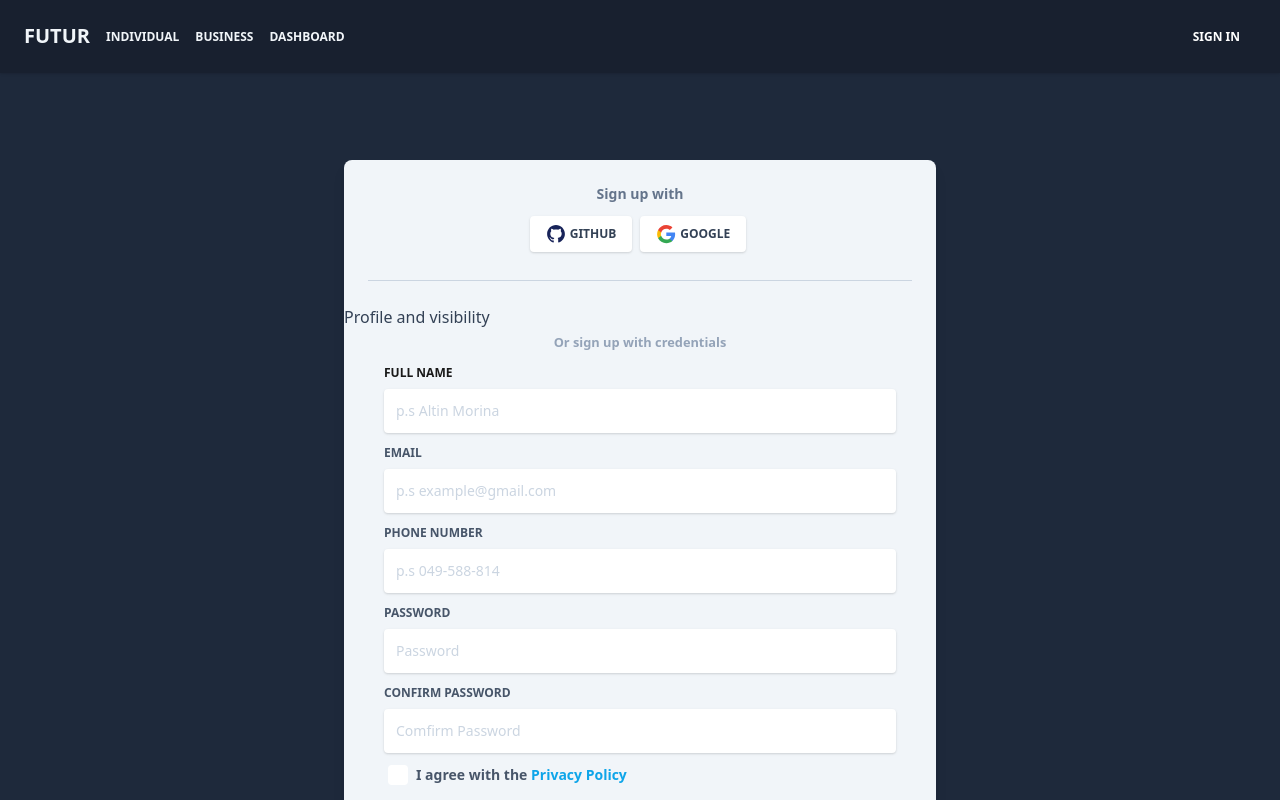
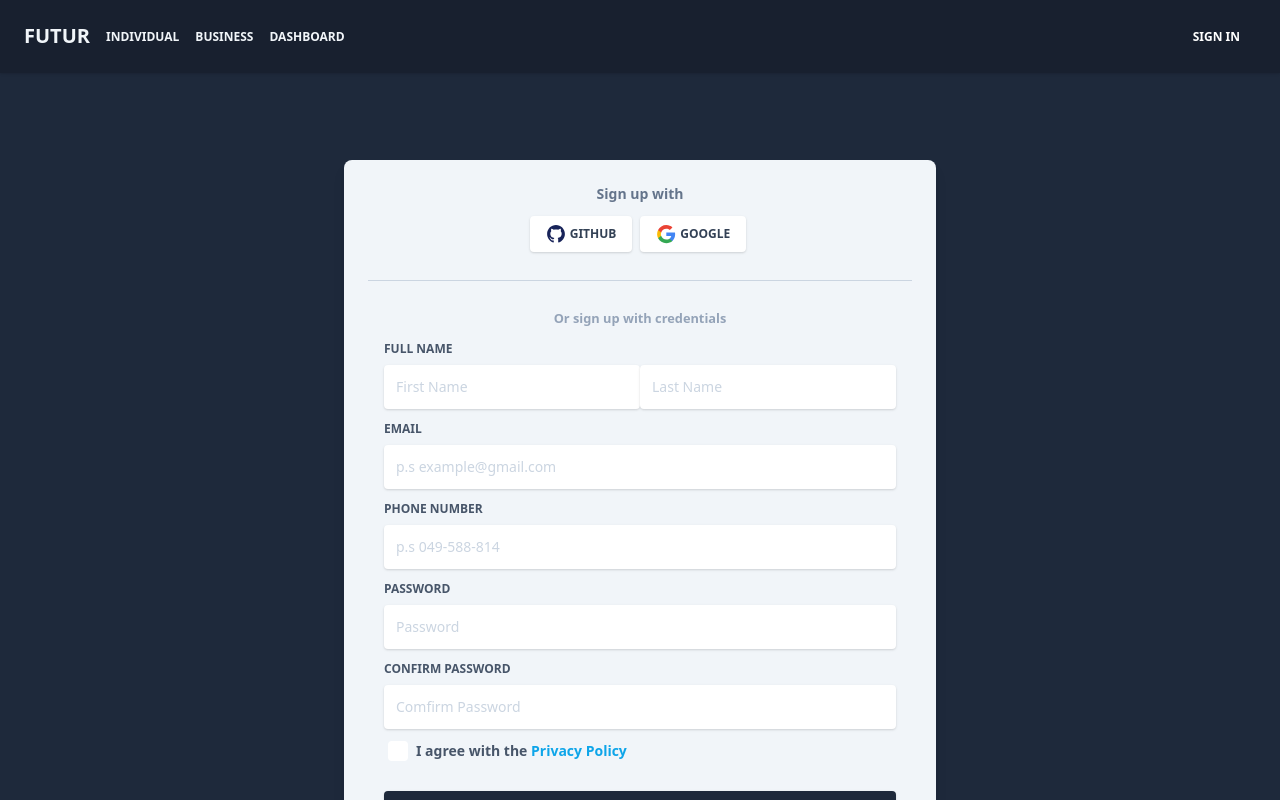
Before and after one commit to codewithaltin/banking-management-web-app, a Next.js app: page /auth/individual_register in a window 1280 px wide. Shown: the top 800 px of the page. Built offline with nearby package versions, Linux system fonts and the light colour scheme.

Commit message:
First & Last Name

```diff
--- a/package.json
+++ b/package.json
@@ -12,13 +12,13 @@
     "@popperjs/core": "2.9.1",
     "@tailwindcss/forms": "0.2.1",
     "chart.js": "2.9.4",
-    "gulp": "^4.0.2",
+    "gulp": "^3.9.1",
     "gulp-append-prepend": "1.0.8",
     "next": "^13.2.4",
     "react": "^18.2.0",
     "react-dom": "^18.2.0",
     "react-hook-form": "^7.43.9",
-    "react-scripts": "^4.0.3",
+    "react-scripts": "^5.0.1",
     "tailwindcss": "^2.2.2",
     "yup": "^1.1.1",
     "yup-phone": "^1.3.2"
--- a/pages/auth/individual_register.js
+++ b/pages/auth/individual_register.js
@@ -1,4 +1,4 @@
-import React from "react";
+import React, { useState } from "react";
 import { useForm } from "react-hook-form";
 import { yupResolver } from "@hookform/resolvers/yup";
 import * as yup from "yup";
@@ -10,11 +10,16 @@ const phoneReg =
 const schema = yup
   .object()
   .shape({
-    fullName: yup
+    firstName: yup
       .string()
-      .required("Full Name is required.")
-      .min(5, "Full name must be longer than 5 characters")
-      .max(50, "Full name must be shorter than 50 characters."),
+      .required("First Name is required.")
+      .min(5, "First name must be longer than 5 characters")
+      .max(50, "First name must be shorter than 30 characters."),
+    lastName: yup
+      .string()
+      .required("Last Name is required.")
+      .min(5, "Last name must be longer than 5 characters")
+      .max(50, "Last name must be shorter than 50 characters."),
     email: yup
       .string()
       .email("Please enter a valid e-mail")
@@ -42,7 +47,12 @@ export default function Register() {
     formState: { errors },
   } = useForm({ resolver: yupResolver(schema) });
   const onSubmit = (data) => console.log(data);
-
+  const [user, setUser] = useState({
+    id: "",
+    firstName: "",
+    lastName: "",
+    emailId: "",
+  });
   return (
     <>
       <div className="container mx-auto px-4 h-full">
@@ -73,32 +83,43 @@ export default function Register() {
                 </div>
                 <hr className="mt-6 border-b-1 border-blueGray-300" />
               </div>
-              Profile and visibility
               <div className="flex-auto px-4 lg:px-10 py-10 pt-0">
                 <div className="text-blueGray-400 text-center mb-3 font-bold">
                   <small>Or sign up with credentials</small>
                 </div>
                 <form onSubmit={handleSubmit(onSubmit)}>
-                  {" "}
-                  <div className="relative w-full mb-3">
-                    <label
-                      className="block uppercase text-blueGray-900 text-xs font-bold mb-2"
-                      htmlFor="grid-password"
-                    >
-                      Full Name
-                    </label>
+                  <label
+                    className="block uppercase text-blueGray-600 text-xs font-bold mb-2"
+                    htmlFor="grid-password"
+                  >
+                    Full Name
+                  </label>
+                  <div className="flex w-full  mb-3">
                     <input
-                      {...register("fullName")}
-                      className="border-0 px-3 py-3 placeholder-blueGray-300
+                      {...register("firstName")}
+                      className="border-0 px-3 py-3 mx-5 placeholder-blueGray-300
                     text-blueGray-900 bg-white rounded text-sm shadow
-                    focus:outline-none focus:ring w-full ease-linear
+                    focus:outline-none focus:ring w-1/2 ease-linear
                     transition-all duration-150"
-                      placeholder="p.s Altin Morina"
+                      placeholder="First Name"
+                      value={user.firstName}
                     />
-                    <small role="alert" className="text-red-500 ">
-                      {errors.fullName?.message}
-                    </small>
+                    <input
+                      {...register("lastName")}
+                      className="border-0 px-3 py-3 mx-5 placeholder-blueGray-300
+                    text-blueGray-900 bg-white rounded text-sm shadow
+                    focus:outline-none focus:ring w-1/2  ease-linear
+                    transition-all duration-150"
+                      placeholder="Last Name"
+                      value={user.lastName}
+                    />
                   </div>
+                  <small role="alert" className="text-red-500 mb-2 block">
+                    {errors.firstName?.message}
+                  </small>
+                  <small role="alert" className="block text-red-500 mb-2 ">
+                    {errors.lastName?.message}
+                  </small>
                   <div className="relative w-full mb-3">
                     <label
                       className="block uppercase text-blueGray-600 text-xs font-bold mb-2"
@@ -111,6 +132,7 @@ export default function Register() {
                       type="email"
                       className="border-0 px-3 py-3 placeholder-blueGray-300 text-blueGray-600 bg-white rounded text-sm shadow focus:outline-none focus:ring w-full ease-linear transition-all duration-150"
                       placeholder="p.s example@gmail.com"
+                      value={user.emailId}
                     />
                     <small role="alert" className="text-red-500 ">
                       {errors.email?.message}
```
Also changed, not shown: 1 other file (tests, documents, lock files or other folders).
